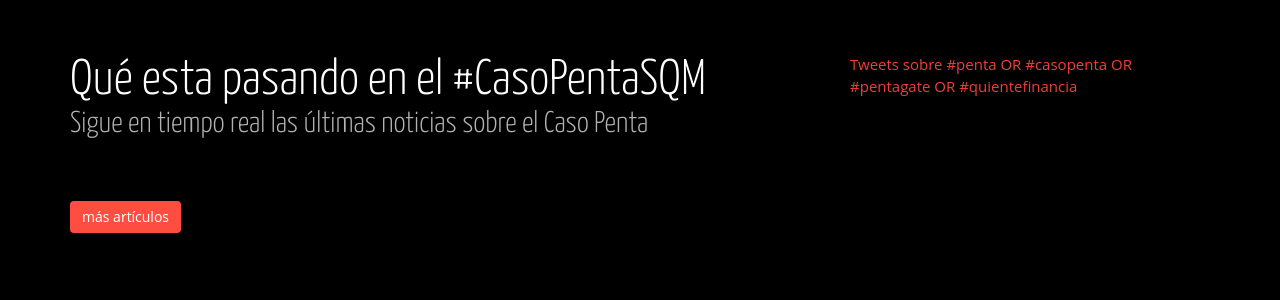
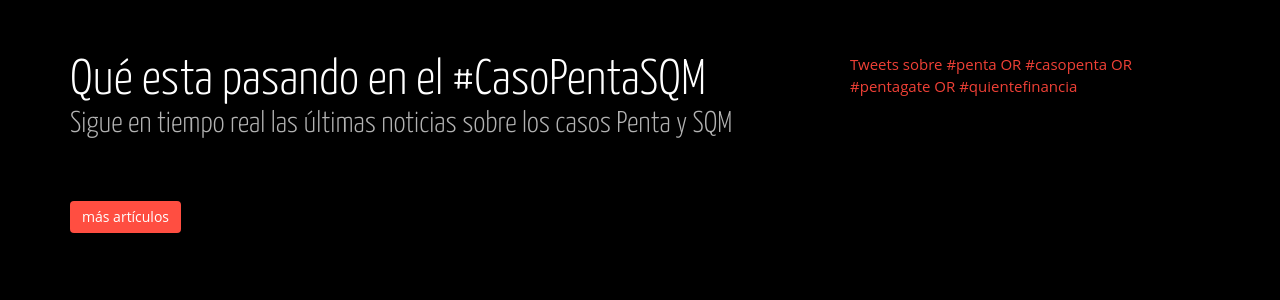
Before and after one commit to ciudadanointeligente/quien-te-financia, a Jekyll site: the page built from index.html, in a window 1280 px wide and 900 px high, scrolled down 3221 px. Shown: the part 274-574 px from the top of the window. Built offline with Jekyll 4.4.1, drawn with Linux system fonts in a browser that asks for light colours; nearby versions of some CDN libraries; comment, search, counter and statistics services are not loaded.

Commit message:
Agregué el caso SQM en descripción del Feed de noticias

```diff
--- a/index.html
+++ b/index.html
@@ -39,7 +39,7 @@
 	<div class="container">
 	  	<div class="row">
 	  		<div class="col-md-8">
-		  		<h2>Qué esta pasando en el #CasoPentaSQM<span class='subhead'>Sigue en tiempo real las últimas noticias sobre el Caso Penta</span></h2>
+		  		<h2>Qué esta pasando en el #CasoPentaSQM<span class='subhead'>Sigue en tiempo real las últimas noticias sobre los casos Penta y SQM</span></h2>
 
 			  	<a name="feed"></a>
 		  		<!-- feed noticias -->
```
